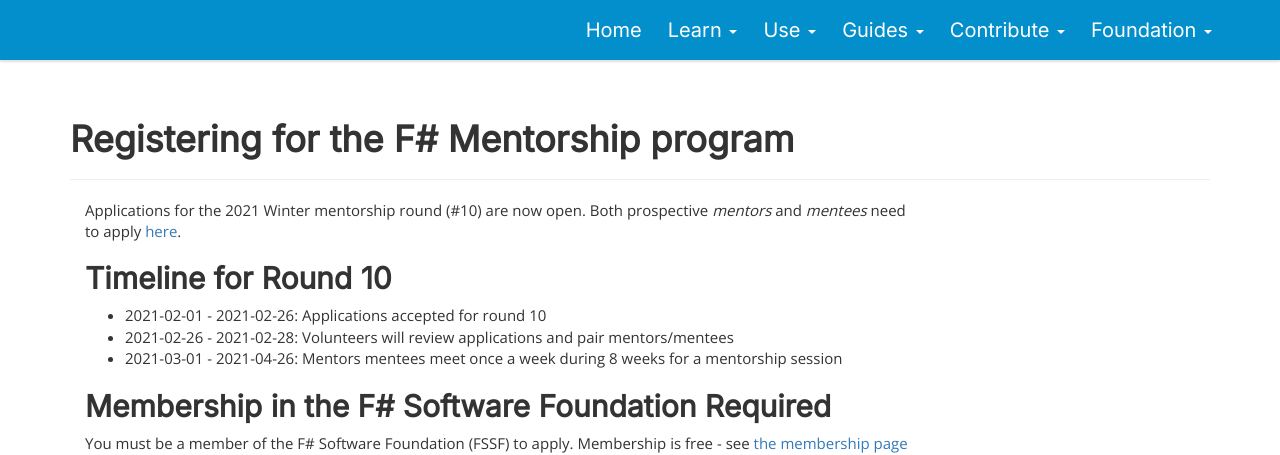
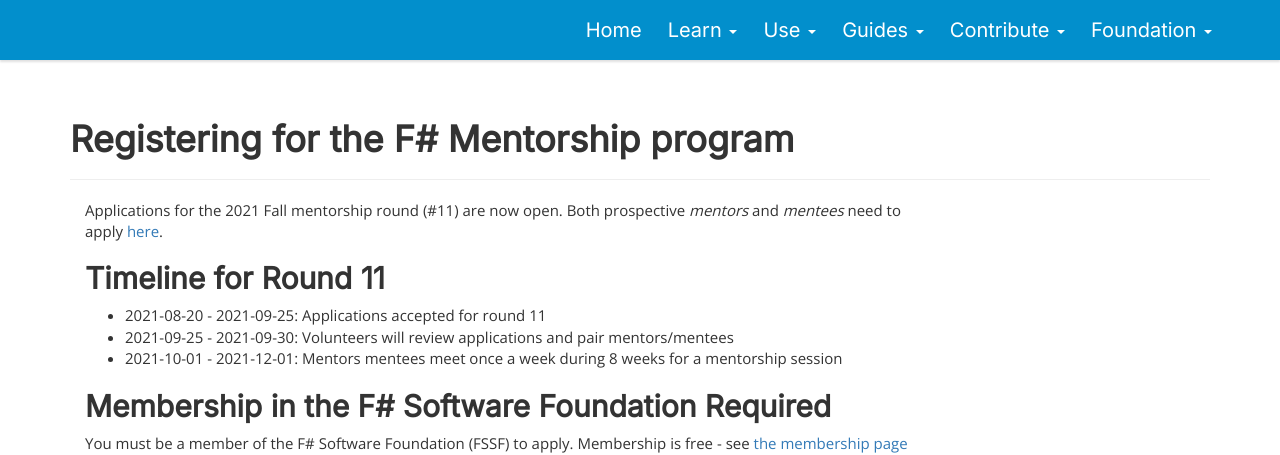
Before and after one commit to fsharp/fsharp.org, a Jekyll site: the page built from mentorship/register.md, in a window 1280 px wide and 1113 px high. Shown: the top 455 px of the window. Built offline with Jekyll 4.4.1, drawn with Linux system fonts in a browser that asks for light colours; nearby versions of some CDN libraries.

Commit message:
Updates mentorship section for round 11. (#888)

```diff
--- a/mentorship/register.md
+++ b/mentorship/register.md
@@ -4,13 +4,13 @@
 headline: Registering for the F# Mentorship program
 ---
 
-Applications for the 2021 Winter mentorship round (#10) are now open. Both prospective _mentors_ and _mentees_ need to apply [here](https://forms.gle/dcp8drTgA6oDwxp56).
+Applications for the 2021 Fall mentorship round (#11) are now open. Both prospective _mentors_ and _mentees_ need to apply [here](https://forms.gle/dcp8drTgA6oDwxp56).
 
-## Timeline for Round 10
+## Timeline for Round 11
 
-* 2021-02-01 - 2021-02-26: Applications accepted for round 10
-* 2021-02-26 - 2021-02-28: Volunteers will review applications and pair mentors/mentees
-* 2021-03-01 - 2021-04-26: Mentors mentees meet once a week during 8 weeks for a mentorship session
+* 2021-08-20 - 2021-09-25: Applications accepted for round 11
+* 2021-09-25 - 2021-09-30: Volunteers will review applications and pair mentors/mentees
+* 2021-10-01 - 2021-12-01: Mentors mentees meet once a week during 8 weeks for a mentorship session
 
 ## Membership in the F# Software Foundation Required
 
```
Also changed, not shown: mentorship/index.md (+4 -4 lines).
